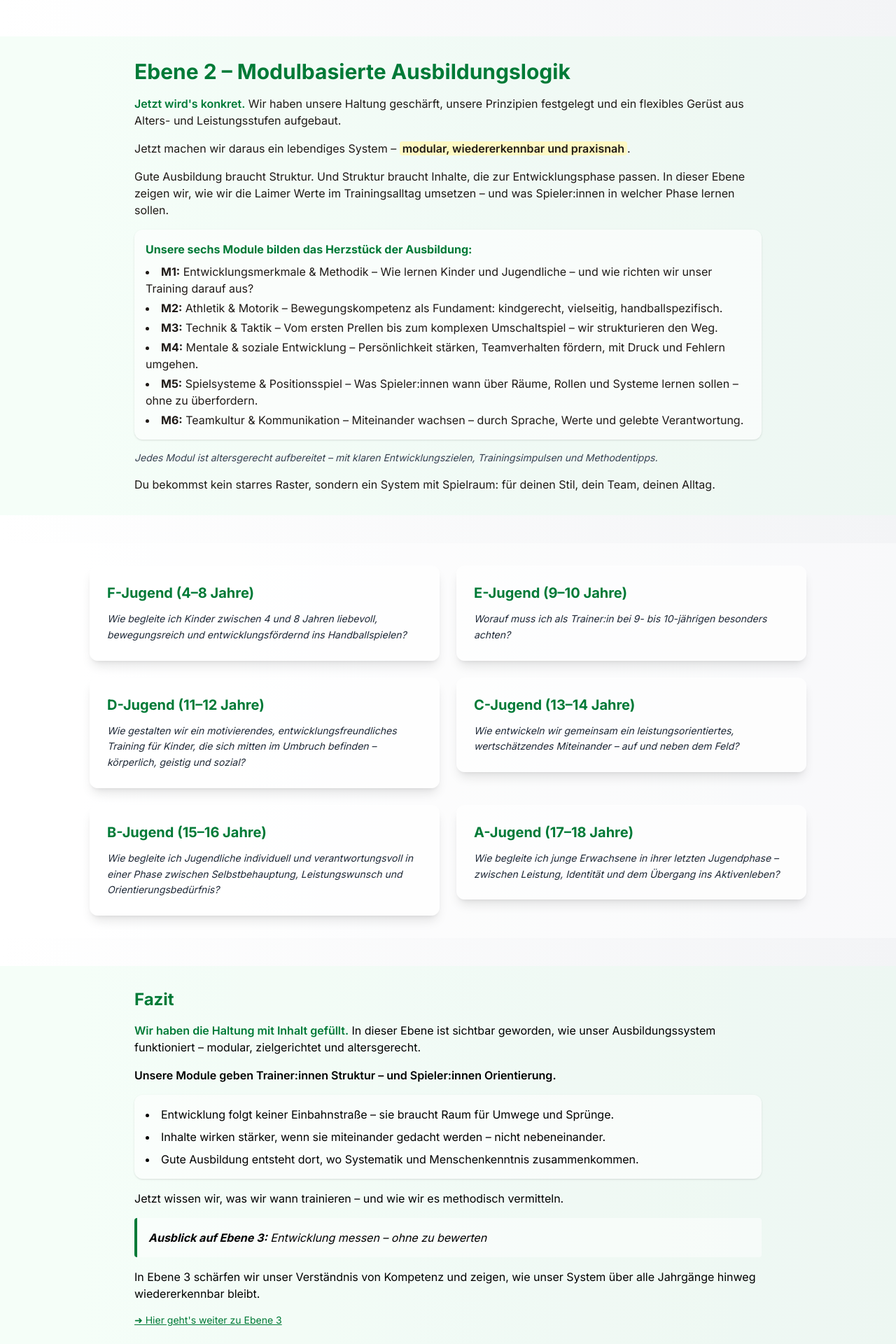
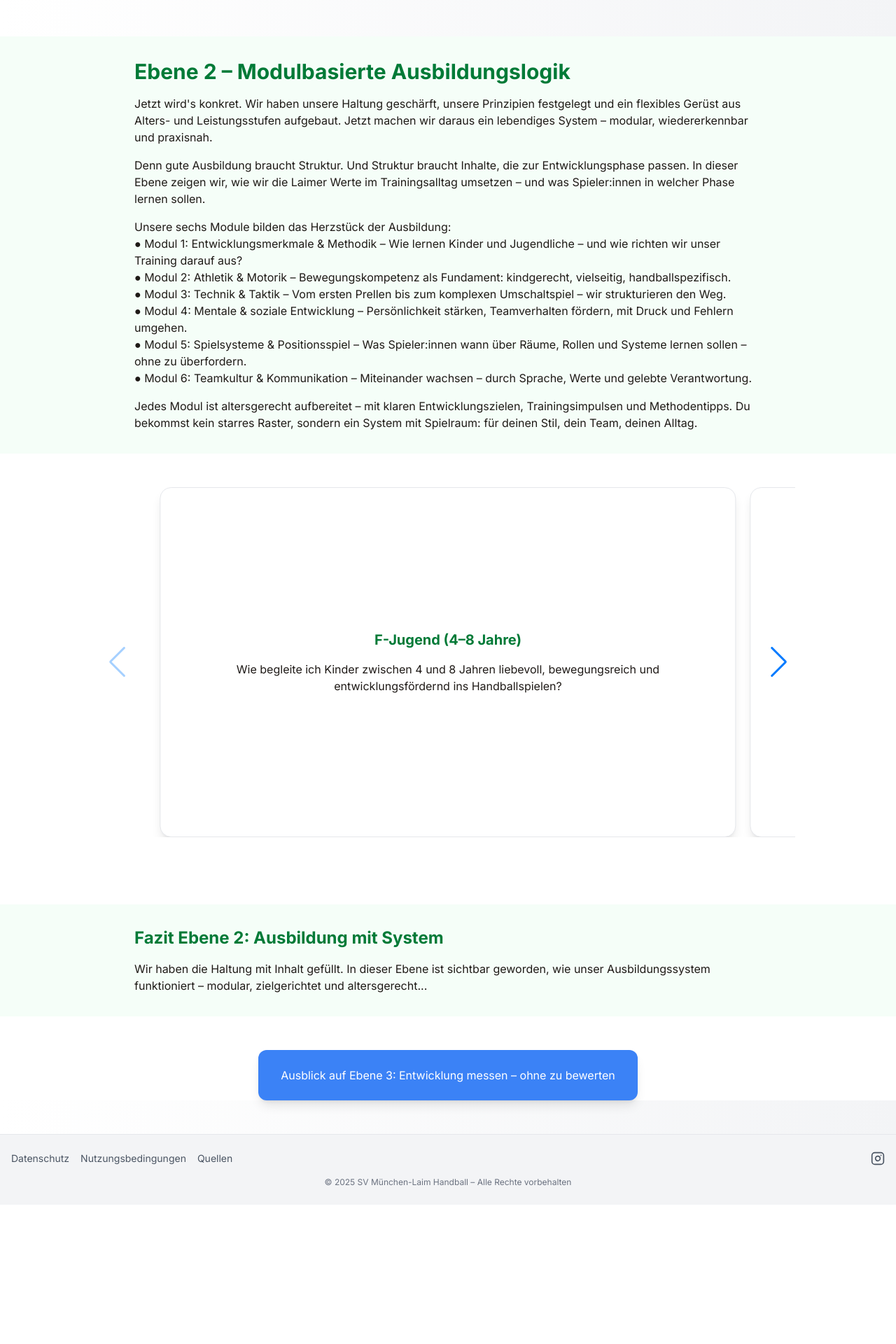
Before and after one commit to OGCoach23/Handbuch-Ausbildung, a React (Vite) app: page /ebene2 in a window 1280 px wide. Shown: the part 140-2060 px from the top of the page at 70% size. After the commit the page ends 1861 px from the top, so only its background shows below. Built offline with nearby package versions, Linux system fonts and the light colour scheme.

Commit message:
Ebene2 überarbeitet: Swiper-Slider für Jugendstufen hinzugefügt, moderne Karten-Darstellung und verbesserte Benutzererfahrung

```diff
--- a/src/pages/Ebene2.jsx
+++ b/src/pages/Ebene2.jsx
@@ -1,6 +1,11 @@
 import { motion } from "framer-motion";
 import { Link } from "react-router-dom";
+import { Swiper, SwiperSlide } from "swiper/react";
+import { Navigation } from "swiper/modules";
+import "swiper/css";
+import "swiper/css/navigation";
 
+// Original Karten-Daten beibehalten
 const jugenden = [
   {
     titel: "F-Jugend (4–8 Jahre)",
@@ -42,8 +47,8 @@ const jugenden = [
 
 export default function Ebene2() {
   return (
-    <div className="space-y-10">
-      {/* Einführungstext */}
+    <div className="bg-white">
+      {/* Einleitung */}
       <section className="bg-green-100/30 p-8">
         <motion.div
           initial={{ opacity: 0, y: 30 }}
@@ -55,145 +60,87 @@ export default function Ebene2() {
             Ebene 2 – Modulbasierte Ausbildungslogik
           </h1>
           <p>
-            <span className="text-primary font-semibold">Jetzt wird's konkret.</span> Wir haben unsere Haltung geschärft, unsere
-            Prinzipien festgelegt und ein flexibles Gerüst aus Alters- und
-            Leistungsstufen aufgebaut.
+            Jetzt wird's konkret.
+            Wir haben unsere Haltung geschärft, unsere Prinzipien festgelegt und ein flexibles Gerüst aus Alters- und Leistungsstufen aufgebaut.
+            Jetzt machen wir daraus ein lebendiges System – modular, wiedererkennbar und praxisnah.
           </p>
           <p>
-            Jetzt machen wir daraus ein lebendiges System – <span className="font-semibold bg-yellow-100 px-1 rounded">modular, wiedererkennbar und praxisnah</span>.
+            Denn gute Ausbildung braucht Struktur. Und Struktur braucht Inhalte, die zur Entwicklungsphase passen.
+            In dieser Ebene zeigen wir, wie wir die Laimer Werte im Trainingsalltag umsetzen – und was Spieler:innen in welcher Phase lernen sollen.
           </p>
           <p>
-            Gute Ausbildung braucht Struktur. Und Struktur braucht Inhalte, die
-            zur Entwicklungsphase passen. In dieser Ebene zeigen wir, wie wir
-            die Laimer Werte im Trainingsalltag umsetzen – und was
-            Spieler:innen in welcher Phase lernen sollen.
-          </p>
-          <div className="bg-white/60 p-4 rounded-xl shadow">
-            <h3 className="font-bold mb-2 text-primary">
-              Unsere sechs Module bilden das Herzstück der Ausbildung:
-            </h3>
-            <ul className="list-disc list-inside space-y-1">
-              <li>
-                <strong>M1:</strong> Entwicklungsmerkmale & Methodik – Wie lernen
-                Kinder und Jugendliche – und wie richten wir unser Training
-                darauf aus?
-              </li>
-              <li>
-                <strong>M2:</strong> Athletik & Motorik – Bewegungskompetenz als
-                Fundament: kindgerecht, vielseitig, handballspezifisch.
-              </li>
-              <li>
-                <strong>M3:</strong> Technik & Taktik – Vom ersten Prellen bis
-                zum komplexen Umschaltspiel – wir strukturieren den Weg.
-              </li>
-              <li>
-                <strong>M4:</strong> Mentale & soziale Entwicklung – Persönlichkeit
-                stärken, Teamverhalten fördern, mit Druck und Fehlern umgehen.
-              </li>
-              <li>
-                <strong>M5:</strong> Spielsysteme & Positionsspiel – Was
-                Spieler:innen wann über Räume, Rollen und Systeme lernen sollen –
-                ohne zu überfordern.
-              </li>
-              <li>
-                <strong>M6:</strong> Teamkultur & Kommunikation – Miteinander
-                wachsen – durch Sprache, Werte und gelebte Verantwortung.
-              </li>
-            </ul>
-          </div>
-          <p className="text-sm text-gray-700 italic">
-            Jedes Modul ist altersgerecht aufbereitet – mit klaren
-            Entwicklungszielen, Trainingsimpulsen und Methodentipps.
+            Unsere sechs Module bilden das Herzstück der Ausbildung:
+            <br/>● Modul 1: Entwicklungsmerkmale & Methodik – Wie lernen Kinder und Jugendliche – und wie richten wir unser Training darauf aus?
+            <br/>● Modul 2: Athletik & Motorik – Bewegungskompetenz als Fundament: kindgerecht, vielseitig, handballspezifisch.
+            <br/>● Modul 3: Technik & Taktik – Vom ersten Prellen bis zum komplexen Umschaltspiel – wir strukturieren den Weg.
+            <br/>● Modul 4: Mentale & soziale Entwicklung – Persönlichkeit stärken, Teamverhalten fördern, mit Druck und Fehlern umgehen.
+            <br/>● Modul 5: Spielsysteme & Positionsspiel – Was Spieler:innen wann über Räume, Rollen und Systeme lernen sollen – ohne zu überfordern.
+            <br/>● Modul 6: Teamkultur & Kommunikation – Miteinander wachsen – durch Sprache, Werte und gelebte Verantwortung.
           </p>
           <p>
-            Du bekommst kein starres Raster, sondern ein System mit Spielraum:
-            für deinen Stil, dein Team, deinen Alltag.
+            Jedes Modul ist altersgerecht aufbereitet – mit klaren Entwicklungszielen, Trainingsimpulsen und Methodentipps.
+            Du bekommst kein starres Raster, sondern ein System mit Spielraum: für deinen Stil, dein Team, deinen Alltag.
           </p>
         </motion.div>
       </section>
 
-      {/* Karten */}
-      <section className="bg-white/40 p-8">
+      {/* Karten-Slider */}
+      <div className="mt-12 max-w-5xl mx-auto px-4">
+        <Swiper
+          modules={[Navigation]}
+          navigation
+          spaceBetween={20}
+          slidesPerView={1.2} // Teaser-Effekt
+          centeredSlides={true}
+          grabCursor={true}
+          className="pb-10"
+        >
+          {jugenden.map((jugend, index) => (
+            <SwiperSlide key={index}>
+              <Link to={jugend.path}>
+                <motion.div
+                  whileHover={{ scale: 1.02 }}
+                  className="bg-white border rounded-2xl shadow-lg p-8 h-[500px] flex flex-col justify-center items-center"
+                >
+                  <h2 className="text-xl font-bold text-primary mb-4 text-center">
+                    {jugend.titel}
+                  </h2>
+                  <p className="text-center text-dark">{jugend.frage}</p>
+                </motion.div>
+              </Link>
+            </SwiperSlide>
+          ))}
+        </Swiper>
+      </div>
+
+      {/* Fazit */}
+      <section className="bg-green-100/30 p-8 mt-24">
         <motion.div
           initial={{ opacity: 0, y: 30 }}
           whileInView={{ opacity: 1, y: 0 }}
           transition={{ duration: 0.6 }}
-          className="grid md:grid-cols-2 gap-6 max-w-5xl mx-auto"
+          className="max-w-4xl mx-auto text-dark space-y-4"
         >
-          {jugenden.map(({ titel, frage, path }, index) => (
-            <Link
-              to={path}
-              key={titel}
-              className="block"
-            >
-              <motion.div
-                initial={{ opacity: 0, y: 20 }}
-                whileInView={{ opacity: 1, y: 0 }}
-                transition={{ duration: 0.5, delay: index * 0.1 }}
-                whileHover={{ scale: 1.02 }}
-                whileTap={{ scale: 0.98 }}
-                className="bg-white/60 p-6 rounded-xl shadow-lg hover:shadow-xl transition-all duration-300 border border-white/20 cursor-pointer"
-              >
-                <h3 className="text-xl font-bold text-primary mb-3">{titel}</h3>
-                <p className="italic text-sm text-gray-800 leading-relaxed">{frage}</p>
-              </motion.div>
-            </Link>
-          ))}
+          <h2 className="text-2xl font-bold text-primary">
+            Fazit Ebene 2: Ausbildung mit System
+          </h2>
+          <p>
+            Wir haben die Haltung mit Inhalt gefüllt. In dieser Ebene ist sichtbar geworden, wie unser Ausbildungssystem funktioniert – modular, zielgerichtet und altersgerecht...
+          </p>
         </motion.div>
       </section>
 
-      {/* Fazit */}
-      <section className="bg-green-100/30 p-8">
-        <motion.div
-          initial={{ opacity: 0, y: 30 }}
-          whileInView={{ opacity: 1, y: 0 }}
-          transition={{ duration: 0.6 }}
-          className="max-w-4xl mx-auto space-y-4"
-        >
-          <h2 className="text-2xl font-bold text-primary">Fazit</h2>
-          <p>
-            <span className="text-primary font-semibold">Wir haben die Haltung mit Inhalt gefüllt.</span> In dieser Ebene ist
-            sichtbar geworden, wie unser Ausbildungssystem funktioniert –
-            modular, zielgerichtet und altersgerecht.
-          </p>
-          <p className="font-semibold">
-            Unsere Module geben Trainer:innen Struktur – und Spieler:innen
-            Orientierung.
-          </p>
-          <div className="bg-white/60 p-4 rounded-xl shadow">
-            <ul className="list-disc list-inside space-y-2">
-              <li>
-                Entwicklung folgt keiner Einbahnstraße – sie braucht Raum für
-                Umwege und Sprünge.
-              </li>
-              <li>
-                Inhalte wirken stärker, wenn sie miteinander gedacht werden – nicht
-                nebeneinander.
-              </li>
-              <li>
-                Gute Ausbildung entsteht dort, wo Systematik und Menschenkenntnis
-                zusammenkommen.
-              </li>
-            </ul>
-          </div>
-          <p>
-            Jetzt wissen wir, was wir wann trainieren – und wie wir es methodisch
-            vermitteln.
-          </p>
-          <div className="border-l-4 border-primary bg-white/50 p-4 italic rounded">
-            <strong>Ausblick auf Ebene 3:</strong> Entwicklung messen – ohne zu bewerten
-          </div>
-          <p>
-            In Ebene 3 schärfen wir unser Verständnis von Kompetenz und zeigen,
-            wie unser System über alle Jahrgänge hinweg wiedererkennbar bleibt.
-          </p>
-          <p className="text-sm">
-            <Link to="/ebene3" className="text-primary underline hover:text-secondary transition-colors">
-              ➜ Hier geht's weiter zu Ebene 3
-            </Link>
-          </p>
-        </motion.div>
-      </section>
+      {/* Blaue Karte als Link */}
+      <div className="mt-12 flex justify-center">
+        <Link to="/ebene-3">
+          <motion.div
+            whileHover={{ scale: 1.05 }}
+            className="bg-blue-500 text-white px-8 py-6 rounded-xl shadow-lg cursor-pointer"
+          >
+            Ausblick auf Ebene 3: Entwicklung messen – ohne zu bewerten
+          </motion.div>
+        </Link>
+      </div>
     </div>
   );
 }
```
